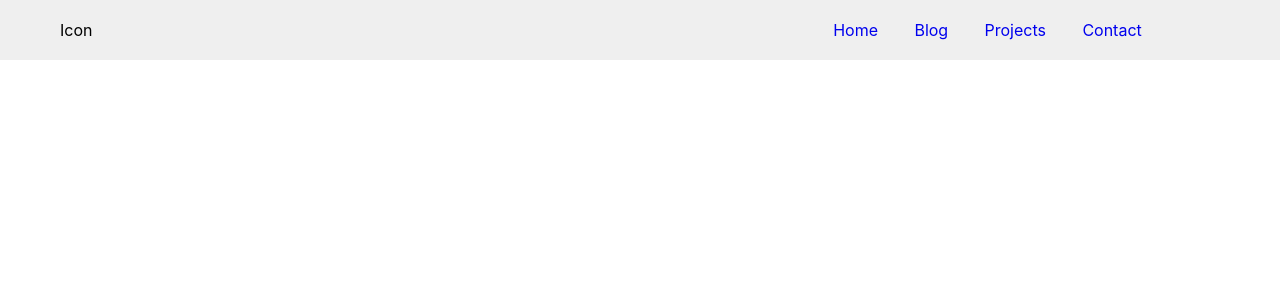
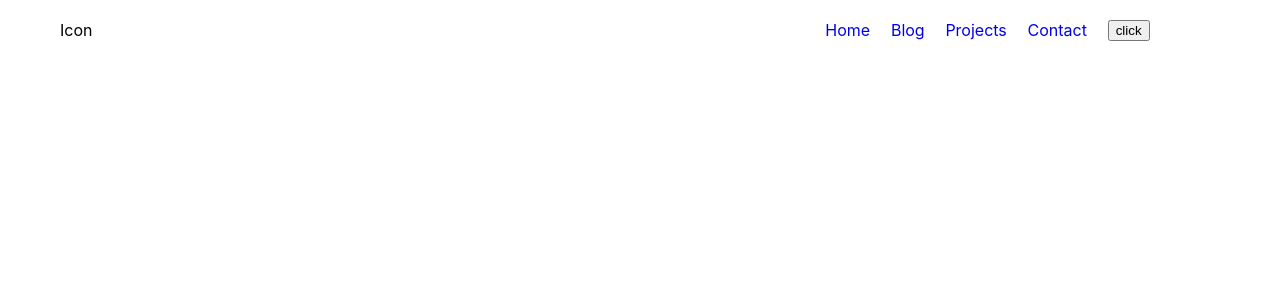
Before and after one commit to alvaromayov/portfolio, a React (Create React App) app: page / in a window 1280 px wide. Shown: the top 300 px of the page. Built offline with nearby package versions, Linux system fonts and the light colour scheme.

Commit message:
Add color header color change on scroll

```diff
--- a/src/components/header/header.js
+++ b/src/components/header/header.js
@@ -1,17 +1,46 @@
-import React from 'react'
+import React, { Component } from 'react'
 
-function Header() {
-    return (
-        <nav className="header">
+class Header extends Component {
+
+    constructor(props) {
+        super(props);
+
+        this.state = {
+            positionY: null,
+            isTop: "header--top"
+        }
+    }
+
+    componentDidMount() {
+        document.addEventListener('scroll', () => {
+          const isTop = window.scrollY;
+          if (isTop > 100) {
+              this.setState({
+                  isTop: "header--not-top"
+              })
+            } else {
+                this.setState({
+                    isTop: "header--top"
+                })
+            }
+            console.log(this.state.isTop)
+        });
+      }
+
+    render() {
+        return(
+            <nav className={"header " + this.state.isTop}>
                 <div className="header__logo">Icon</div>
                 <div className="header__links">
                     <a className="header__link" href="/">Home</a>
                     <a className="header__link" href="/">Blog</a>
                     <a className="header__link" href="/">Projects</a>
                     <a className="header__link" href="/">Contact</a>
+                    <button onClick={this.scroll}>click</button>
                 </div>
             </nav>
         )
     }
+}
 
 export default Header
--- a/src/styles/molecules/header.scss
+++ b/src/styles/molecules/header.scss
@@ -1,8 +1,11 @@
 .header {
     display: flex;
-    background-color: #efefef;
     min-height: 60px;
     align-items: center;
+    position: fixed;
+    width: 100%;
+    transition: background-color 0.3s ease-in-out;
+
 
     &__logo {
         width: 50%;
@@ -24,4 +27,11 @@
             color: white;
         }
     }
+
+    &--top {
+        background-color: #fff;
+    }
+    &--not-top {
+        background-color: #efefef;
+    }
   }
```
Lines whose indentation alone changed are shown as unchanged.
